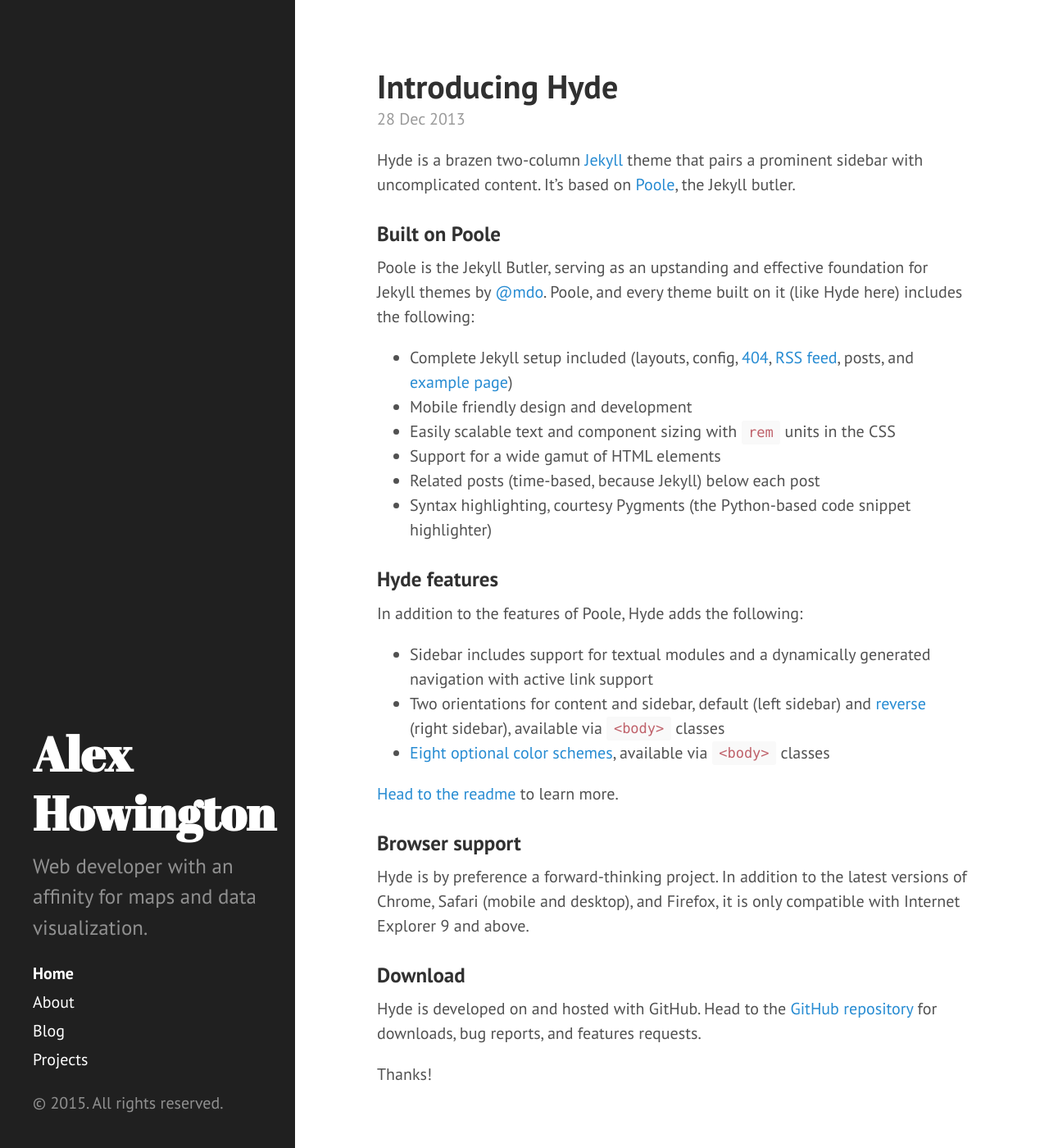
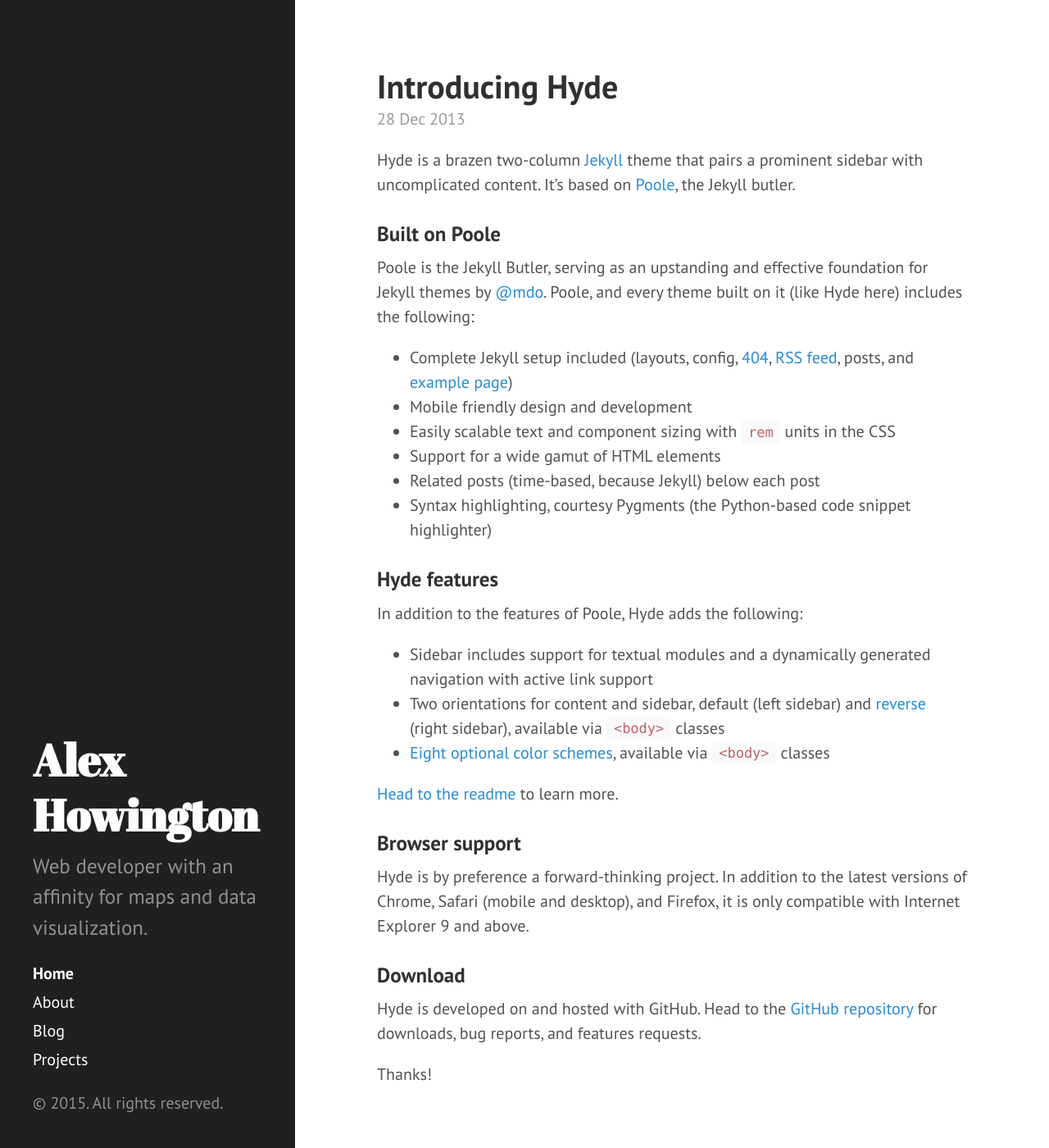
Before and after one commit to ash106/ash106.github.io, a Jekyll site: the page built from index.html, in a window 1280 px wide and 1400 px high. Shown: the whole window at 82% size. Built offline with Jekyll 4.4.1, drawn with Linux system fonts in a browser that asks for light colours; Markdown is read by kramdown in place of the engine named in the settings; the list of posts is cut into pages by our own code.

Commit message:
Decrease sidebar h1 font size

```diff
--- a/public/css/hyde.css
+++ b/public/css/hyde.css
@@ -80,7 +80,7 @@
   color: #fff;
   margin-top: 0;
   font-family: "Abril Fatface", serif;
-  font-size: 2.9rem;
+  font-size: 2.7rem;
 }
 
 /* Sidebar nav */
```
